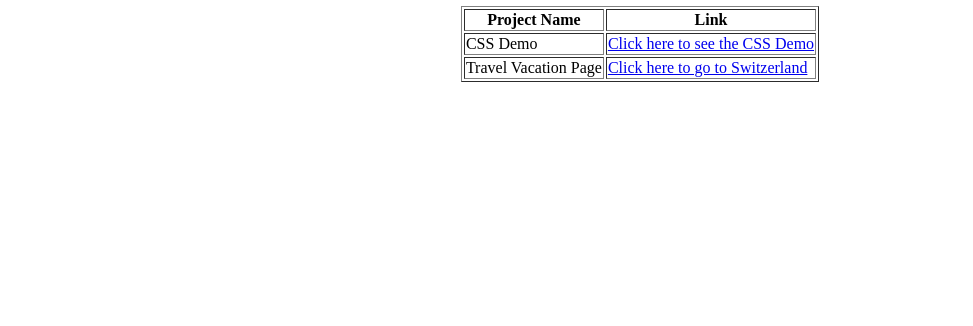
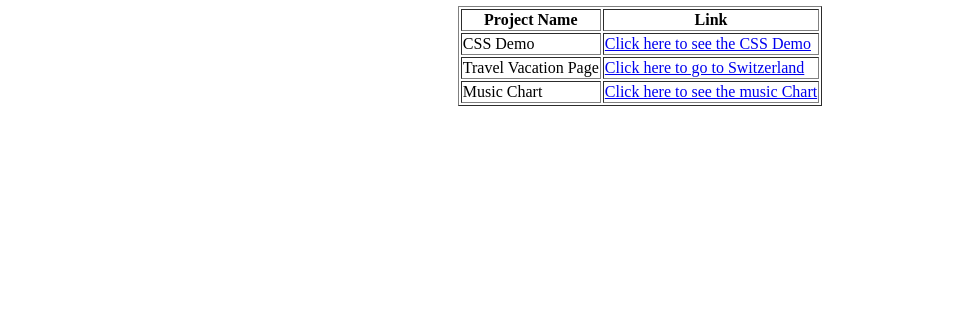
Before and after one commit to Clemshin/clemshin.github.io, a plain HTML site: page index.html in a window 1280 px wide. Shown: the part 474-800 px from the top of the page, without its empty margins (0-973 px from the left). Drawn offline with Linux system fonts and the light colour scheme.

Commit message:
Update index.html

```diff
--- a/index.html
+++ b/index.html
@@ -20,7 +20,10 @@
         <tr>
           <td>Travel Vacation Page</td>
           <td><a href="travel.html">Click here to go to Switzerland</a></td>
-          </td>
+          </tr>
+          <tr>
+          <td>Music Chart</td>
+        <td><a href="musicChart.html">Click here to see the music Chart</a></td>
         </tr>
       </table>
     </center>
```
